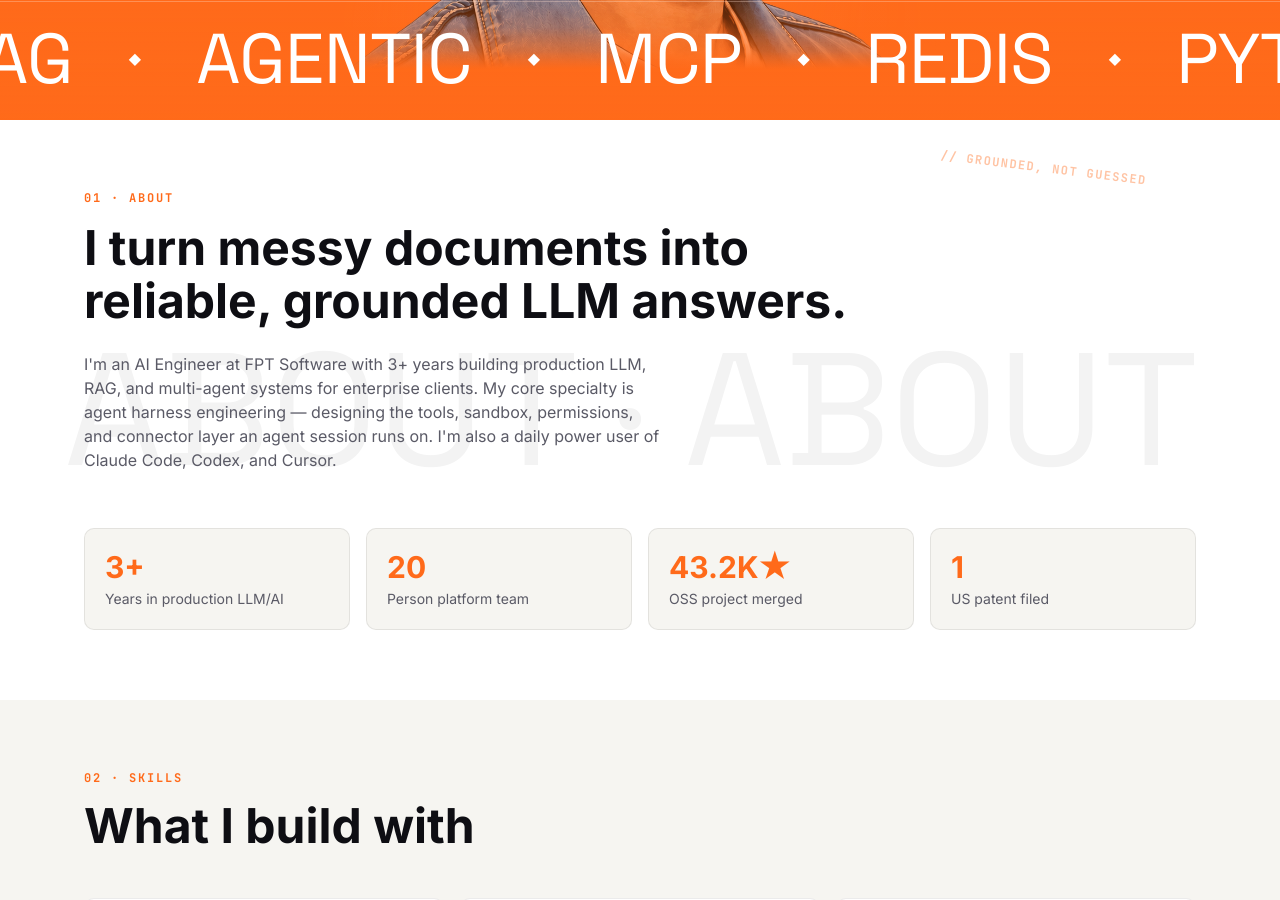
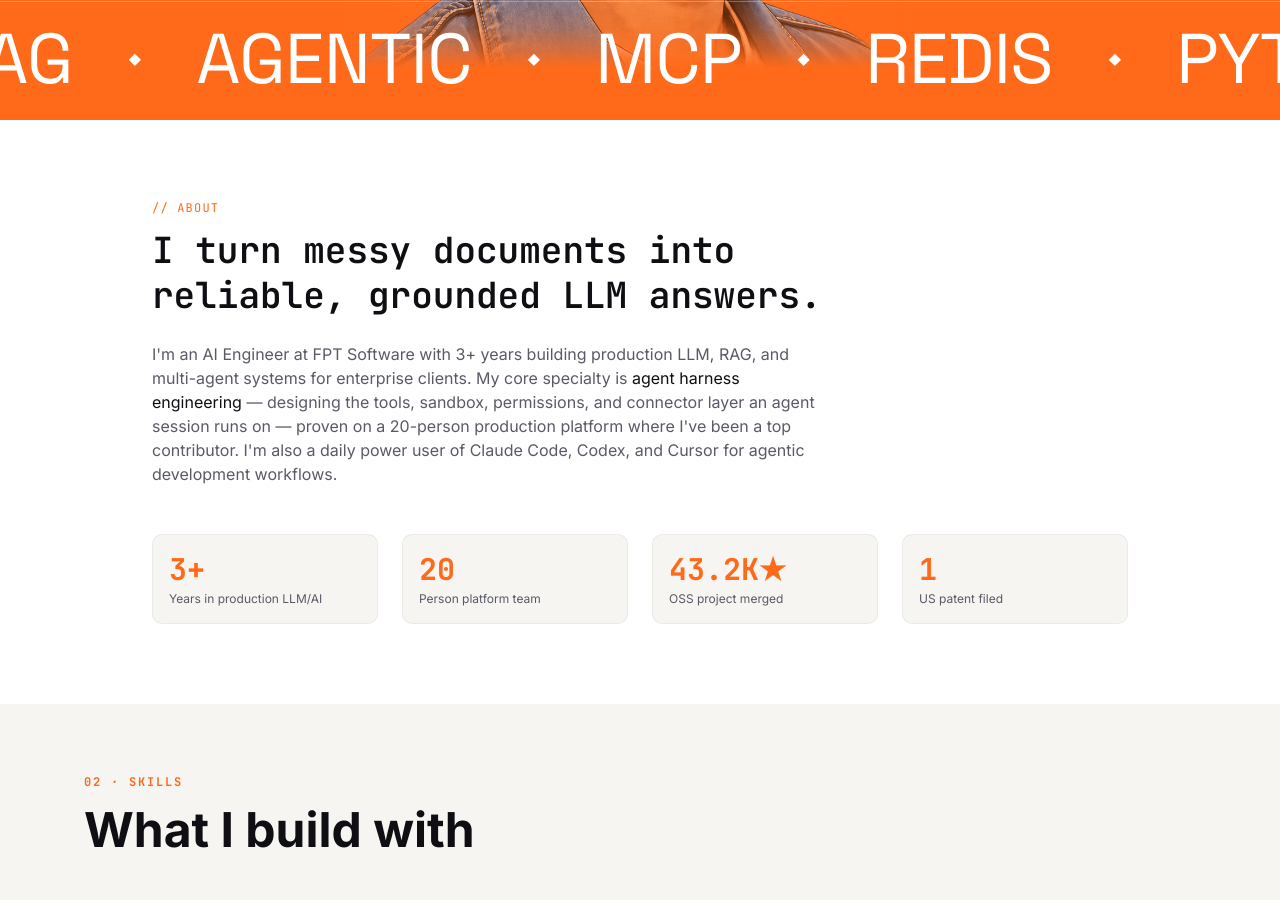
Before and after one commit to nstung463/portfolio, a Next.js app: page / in a window 1280 px wide. Shown: the part 680-1580 px from the top of the page. Built offline with nearby package versions, Linux system fonts and the light colour scheme.

Commit message:
restore original about section copy

```diff
--- a/src/features/portfolio/components/about-section.tsx
+++ b/src/features/portfolio/components/about-section.tsx
@@ -1,23 +1,27 @@
-import { aboutContent, stats } from "../data/portfolio-content";
-import { SectionBleed, SectionLabel, Stamp } from "./section-primitives";
+import { stats } from "../data/portfolio-content";
 
 export function AboutSection() {
   return (
-    <section id="about" className="relative mx-auto max-w-6xl overflow-hidden px-5 py-[70px]">
-      <SectionBleed text="About" />
-      <Stamp className="top-10 right-[6%]">{"// grounded, not guessed"}</Stamp>
-      <div className="relative z-10">
-        <SectionLabel n="01" label="About" />
-        <h2 className="mt-4 max-w-3xl text-3xl leading-[1.1] font-bold sm:text-5xl">{aboutContent.headline}</h2>
-        <p className="mt-6 max-w-xl text-muted-foreground">{aboutContent.summary}</p>
-        <div className="mt-14 grid grid-cols-2 gap-4 sm:grid-cols-4">
-          {stats.map((stat) => (
-            <div key={stat.label} className="rounded-[10px] border border-border bg-card p-5">
-              <p className="text-2xl font-bold text-primary sm:text-3xl">{stat.value}</p>
-              <p className="mt-1 text-sm text-muted-foreground">{stat.label}</p>
+    <section id="about" className="mx-auto max-w-5xl px-6 py-20">
+      <p className="font-mono text-xs tracking-widest text-primary uppercase">{"// about"}</p>
+      <h3 className="mt-3 max-w-2xl font-mono text-3xl leading-tight font-semibold sm:text-4xl">
+        I turn messy documents into reliable, grounded LLM answers.
+      </h3>
+      <p className="mt-6 max-w-2xl text-muted-foreground">
+        I&apos;m an AI Engineer at FPT Software with 3+ years building production LLM, RAG,
+        and multi-agent systems for enterprise clients. My core specialty is{" "}
+        <span className="text-foreground">agent harness engineering</span> — designing the
+        tools, sandbox, permissions, and connector layer an agent session runs on — proven on
+        a 20-person production platform where I&apos;ve been a top contributor. I&apos;m also
+        a daily power user of Claude Code, Codex, and Cursor for agentic development workflows.
+      </p>
+      <div className="mt-12 grid grid-cols-2 gap-6 sm:grid-cols-4">
+        {stats.map((stat) => (
+          <div key={stat.label} className="rounded-lg border border-border/60 bg-card p-4">
+            <p className="font-mono text-2xl font-bold text-primary sm:text-3xl">{stat.value}</p>
+            <p className="mt-1 text-xs text-muted-foreground">{stat.label}</p>
             </div>
-          ))}
-        </div>
+        ))}
       </div>
     </section>
   );
```
